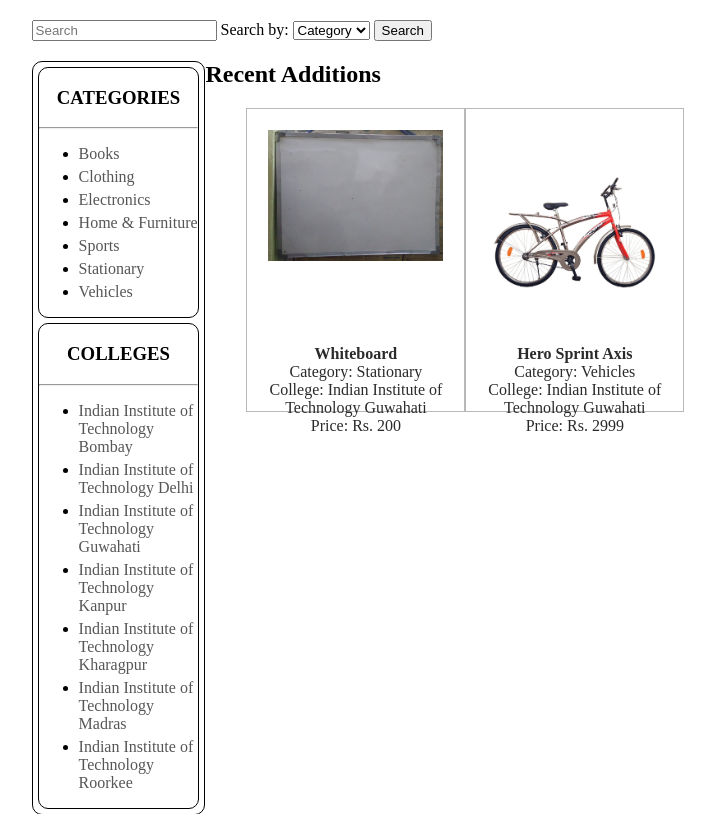
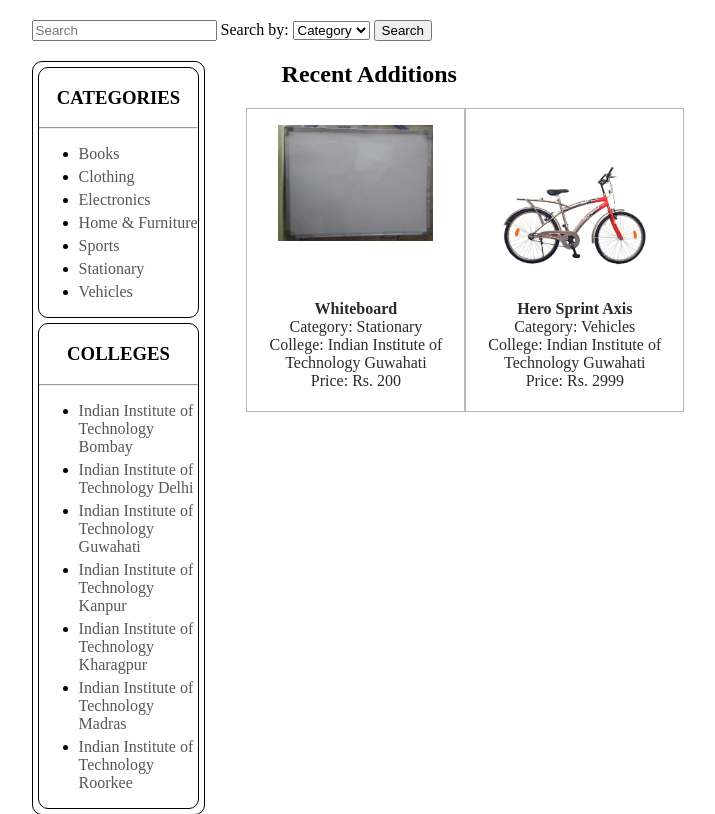
Before and after one commit to diptag/buy-sell_website_backend, a PHP site: page /store in a window 1280 px wide. Shown: the part 46-860 px from the top of the page, without its empty margins (166-881 px from the left). Run offline with PHP 8.4, Linux system fonts and the light colour scheme; data comes from the database, SQL or seed files in the repository.

Commit message:
Modified styles.css

```diff
--- a/public/css/styles.css
+++ b/public/css/styles.css
@@ -113,6 +113,10 @@ header a:hover {
 	margin: 5px 0;
 }
 
+#search_head {
+	padding-left: 250px;
+}
+
 #items {
 	float: right;
 	width: 80%;
@@ -128,9 +132,8 @@ header a:hover {
 }
 
 .store-img {
-	margin: 10px;
-	height: 65%;
-	padding: 10px;
+	margin: 15px 30px 10px 30px;
+	height: 55%;
 	overflow: hidden;
 }
 
```
